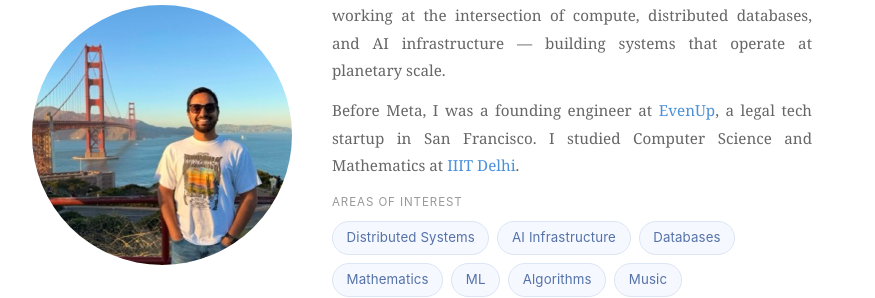
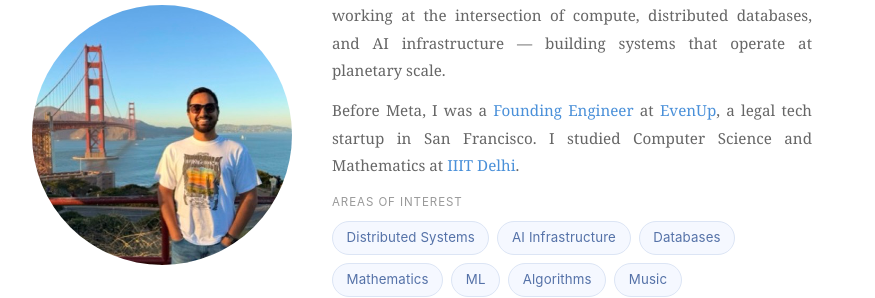
Before and after one commit to ramandeeptrehan/ramandeeptrehan.github.io, a Jekyll site: the page built from index.html, in a window 1280 px wide. Shown: the part 259-557 px from the top of the page, without its empty margins (202-1077 px from the left). Built offline with Jekyll 4.4.1, drawn with Linux system fonts in a browser that asks for light colours.

Commit message:
Highlight Founding Engineer in blue

```diff
--- a/index.html
+++ b/index.html
@@ -8,7 +8,7 @@
     <h2>Raman Trehan</h2>
     <p class="tagline">San Francisco, California</p>
     <p class="bio">I'm a Senior Software Engineer at <span class="highlight">Meta</span> in Menlo Park, California, working at the intersection of compute, distributed databases, and AI infrastructure — building systems that operate at planetary scale.</p>
-    <p class="bio">Before Meta, I was a founding engineer at <span class="highlight">EvenUp</span>, a legal tech startup in San Francisco. I studied Computer Science and Mathematics at <span class="highlight">IIIT Delhi</span>.</p>
+    <p class="bio">Before Meta, I was a <span class="highlight">Founding Engineer</span> at <span class="highlight">EvenUp</span>, a legal tech startup in San Francisco. I studied Computer Science and Mathematics at <span class="highlight">IIIT Delhi</span>.</p>
 
     <div class="interests">
       <p class="interests-label">Areas of Interest</p>
```
